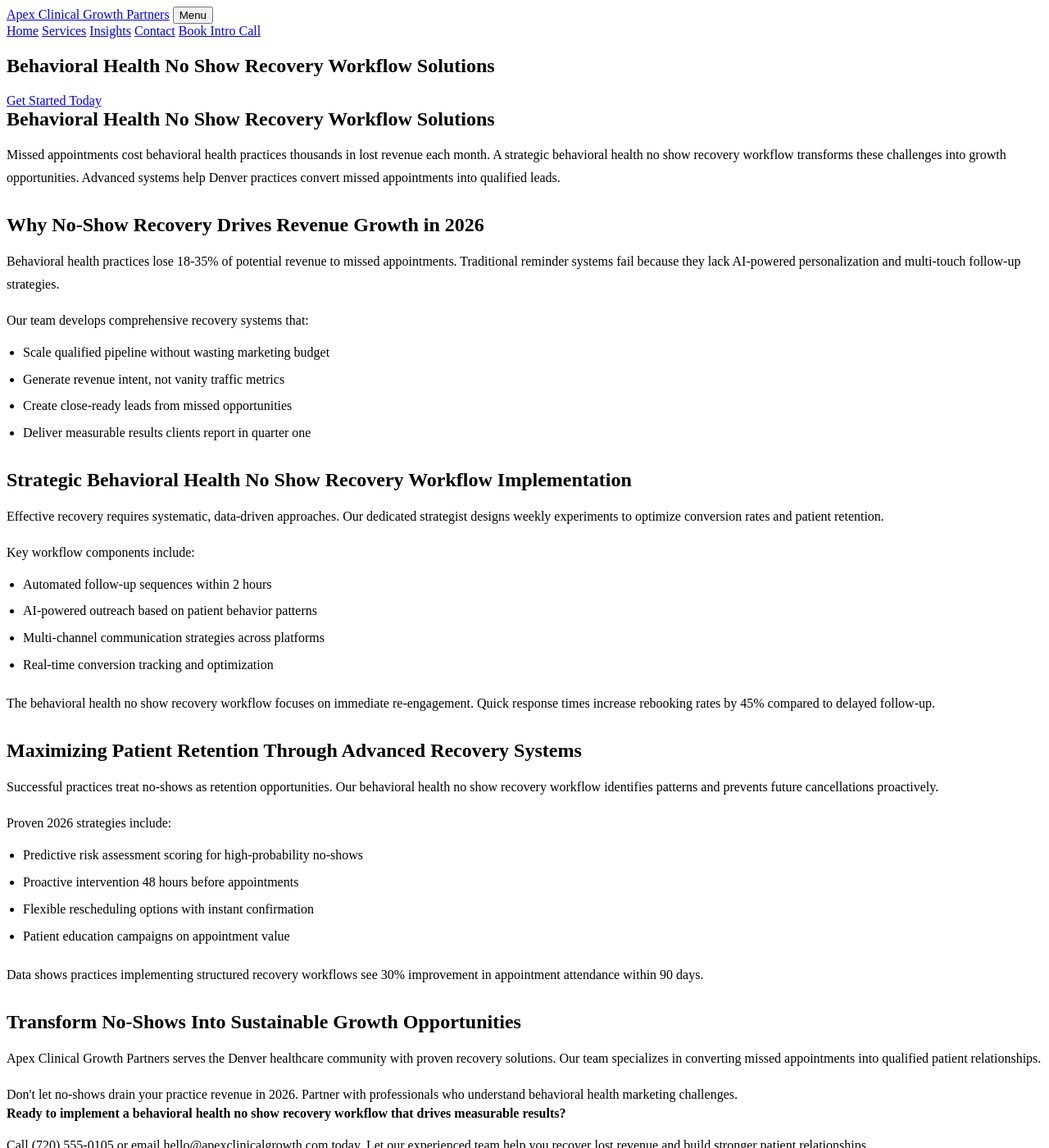
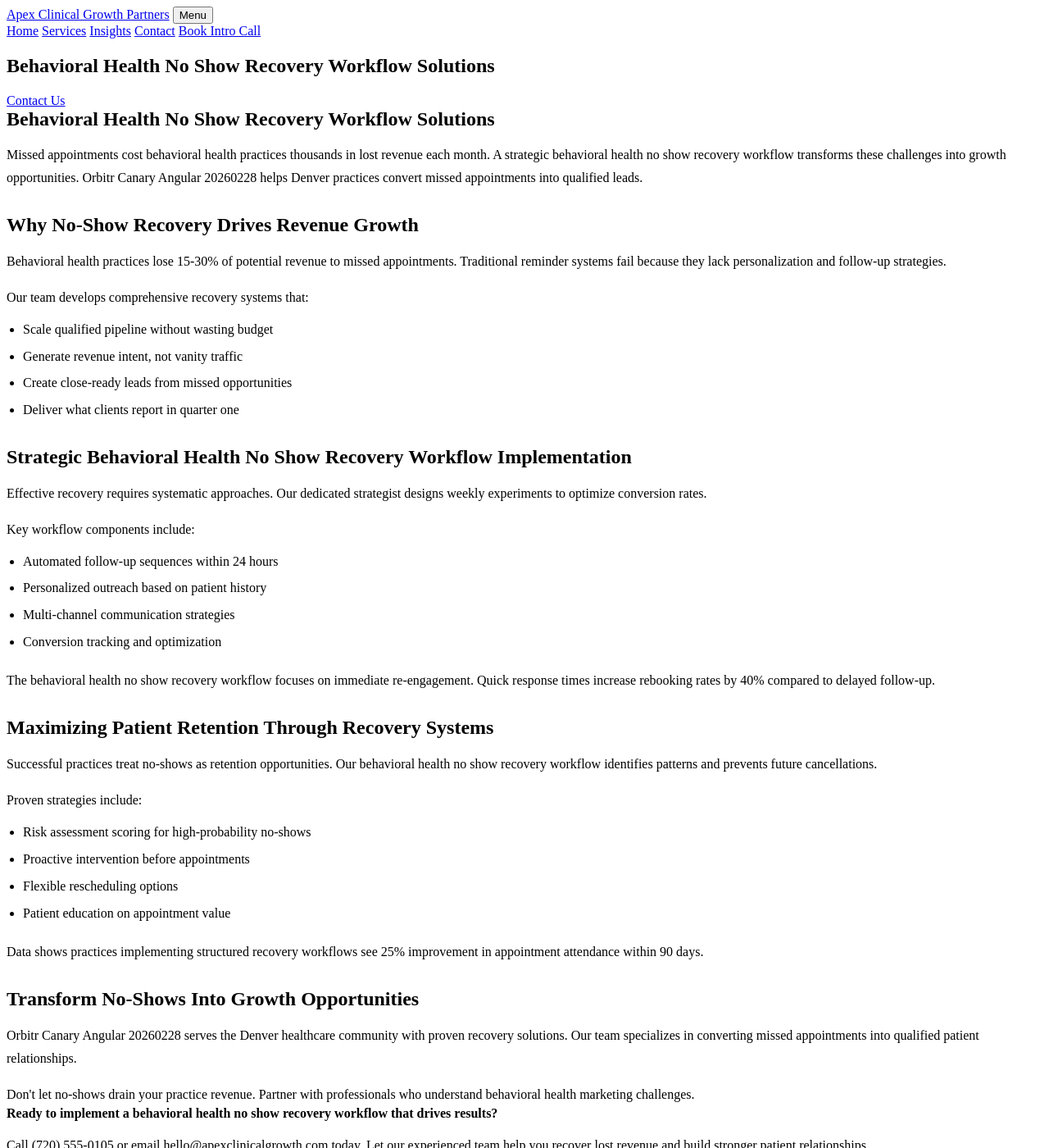
Before and after one commit to prjctlphbt/orbitr-canary-angular-20260228, a Jekyll site: the page angular-behavioral-noshow-20260228144655.html, which Jekyll copies as it is, in a window 1280 px wide and 1400 px high. Shown: the whole window at 82% size. Built offline with Jekyll 4.4.1, drawn with Linux system fonts in a browser that asks for light colours; some of the changed text lies outside the part shown.

Commit message:
Rollback: Revert changes to angular-behavioral-noshow-20260228144655.html

```diff
--- a/angular-behavioral-noshow-20260228144655.html
+++ b/angular-behavioral-noshow-20260228144655.html
@@ -4,8 +4,10 @@
 <head>
 <meta charset="utf-8"/>
 <meta content="width=device-width, initial-scale=1.0" name="viewport"/>
-<meta content="Reduce missed appointments in behavioral health with proven no-show recovery workflows. Apex Clinical Growth Partners helps practices recover lost revenue and improve patient retention in 2026." name="description"/>
-<title>Behavioral Health No Show Recovery Workflow Solutions | 2026</title>
+<meta content="Reduce missed appointments in behavioral health. Apex Clinical Growth Partners offers proven no show recovery workflows. Optimize your practice today.
+
+Characte" name="description"/>
+<title>Behavioral Health No Show Recovery Workflow Solutions</title>
 <style>
 
 
@@ -103,53 +105,53 @@
 <section class="page-hero landing-hero">
 <div class="container">
 <h1>Behavioral Health No Show Recovery Workflow Solutions</h1>
-<a class="cta" href="/services/">Get Started Today</a>
+<a class="cta" href="/services/">Contact Us</a>
 </div>
 </section>
 <section class="landing-content">
 <div class="container orbitr-generated-content">
 <h1>Behavioral Health No Show Recovery Workflow Solutions</h1>
-<p>Missed appointments cost behavioral health practices thousands in lost revenue each month. A strategic behavioral health no show recovery workflow transforms these challenges into growth opportunities. Advanced systems help Denver practices convert missed appointments into qualified leads.</p>
-<h2>Why No-Show Recovery Drives Revenue Growth in 2026</h2>
-<p>Behavioral health practices lose 18-35% of potential revenue to missed appointments. Traditional reminder systems fail because they lack AI-powered personalization and multi-touch follow-up strategies.</p>
+<p>Missed appointments cost behavioral health practices thousands in lost revenue each month. A strategic behavioral health no show recovery workflow transforms these challenges into growth opportunities. Orbitr Canary Angular 20260228 helps Denver practices convert missed appointments into qualified leads.</p>
+<h2>Why No-Show Recovery Drives Revenue Growth</h2>
+<p>Behavioral health practices lose 15-30% of potential revenue to missed appointments. Traditional reminder systems fail because they lack personalization and follow-up strategies.</p>
 <p>Our team develops comprehensive recovery systems that:</p>
 <ul>
-<li>Scale qualified pipeline without wasting marketing budget</li>
-<li>Generate revenue intent, not vanity traffic metrics</li>
+<li>Scale qualified pipeline without wasting budget</li>
+<li>Generate revenue intent, not vanity traffic</li>
 <li>Create close-ready leads from missed opportunities</li>
-<li>Deliver measurable results clients report in quarter one</li>
+<li>Deliver what clients report in quarter one</li>
 </ul>
 <h2>Strategic Behavioral Health No Show Recovery Workflow Implementation</h2>
-<p>Effective recovery requires systematic, data-driven approaches. Our dedicated strategist designs weekly experiments to optimize conversion rates and patient retention.</p>
+<p>Effective recovery requires systematic approaches. Our dedicated strategist designs weekly experiments to optimize conversion rates.</p>
 <p>Key workflow components include:</p>
 <ul>
-<li>Automated follow-up sequences within 2 hours</li>
-<li>AI-powered outreach based on patient behavior patterns</li>
-<li>Multi-channel communication strategies across platforms</li>
-<li>Real-time conversion tracking and optimization</li>
+<li>Automated follow-up sequences within 24 hours</li>
+<li>Personalized outreach based on patient history</li>
+<li>Multi-channel communication strategies</li>
+<li>Conversion tracking and optimization</li>
 </ul>
-<p>The behavioral health no show recovery workflow focuses on immediate re-engagement. Quick response times increase rebooking rates by 45% compared to delayed follow-up.</p>
-<h2>Maximizing Patient Retention Through Advanced Recovery Systems</h2>
-<p>Successful practices treat no-shows as retention opportunities. Our behavioral health no show recovery workflow identifies patterns and prevents future cancellations proactively.</p>
-<p>Proven 2026 strategies include:</p>
+<p>The behavioral health no show recovery workflow focuses on immediate re-engagement. Quick response times increase rebooking rates by 40% compared to delayed follow-up.</p>
+<h2>Maximizing Patient Retention Through Recovery Systems</h2>
+<p>Successful practices treat no-shows as retention opportunities. Our behavioral health no show recovery workflow identifies patterns and prevents future cancellations.</p>
+<p>Proven strategies include:</p>
 <ul>
-<li>Predictive risk assessment scoring for high-probability no-shows</li>
-<li>Proactive intervention 48 hours before appointments</li>
-<li>Flexible rescheduling options with instant confirmation</li>
-<li>Patient education campaigns on appointment value</li>
+<li>Risk assessment scoring for high-probability no-shows</li>
+<li>Proactive intervention before appointments</li>
+<li>Flexible rescheduling options</li>
+<li>Patient education on appointment value</li>
 </ul>
-<p>Data shows practices implementing structured recovery workflows see 30% improvement in appointment attendance within 90 days.</p>
-<h2>Transform No-Shows Into Sustainable Growth Opportunities</h2>
-<p>Apex Clinical Growth Partners serves the Denver healthcare community with proven recovery solutions. Our team specializes in converting missed appointments into qualified patient relationships.</p>
-<p>Don't let no-shows drain your practice revenue in 2026. Partner with professionals who understand behavioral health marketing challenges.</p>
-<strong>Ready to implement a behavioral health no show recovery workflow that drives measurable results?</strong>
+<p>Data shows practices implementing structured recovery workflows see 25% improvement in appointment attendance within 90 days.</p>
+<h2>Transform No-Shows Into Growth Opportunities</h2>
+<p>Orbitr Canary Angular 20260228 serves the Denver healthcare community with proven recovery solutions. Our team specializes in converting missed appointments into qualified patient relationships.</p>
+<p>Don't let no-shows drain your practice revenue. Partner with professionals who understand behavioral health marketing challenges.</p>
+<strong>Ready to implement a behavioral health no show recovery workflow that drives results?</strong>
 <p>Call (720) 555-0105 or email hello@apexclinicalgrowth.com today. Let our experienced team help you recover lost revenue and build stronger patient relationships.</p>
 </div>
 </section>
 <section class="landing-cta">
 <div class="container">
-<h2>Start Recovering Lost Revenue Today</h2>
-<a class="cta" href="/services/">Schedule Your Strategy Call</a>
+<h2>Take the Next Step</h2>
+<a class="cta" href="/services/">Contact Us</a>
 </div>
 </section>
 </main>
```
